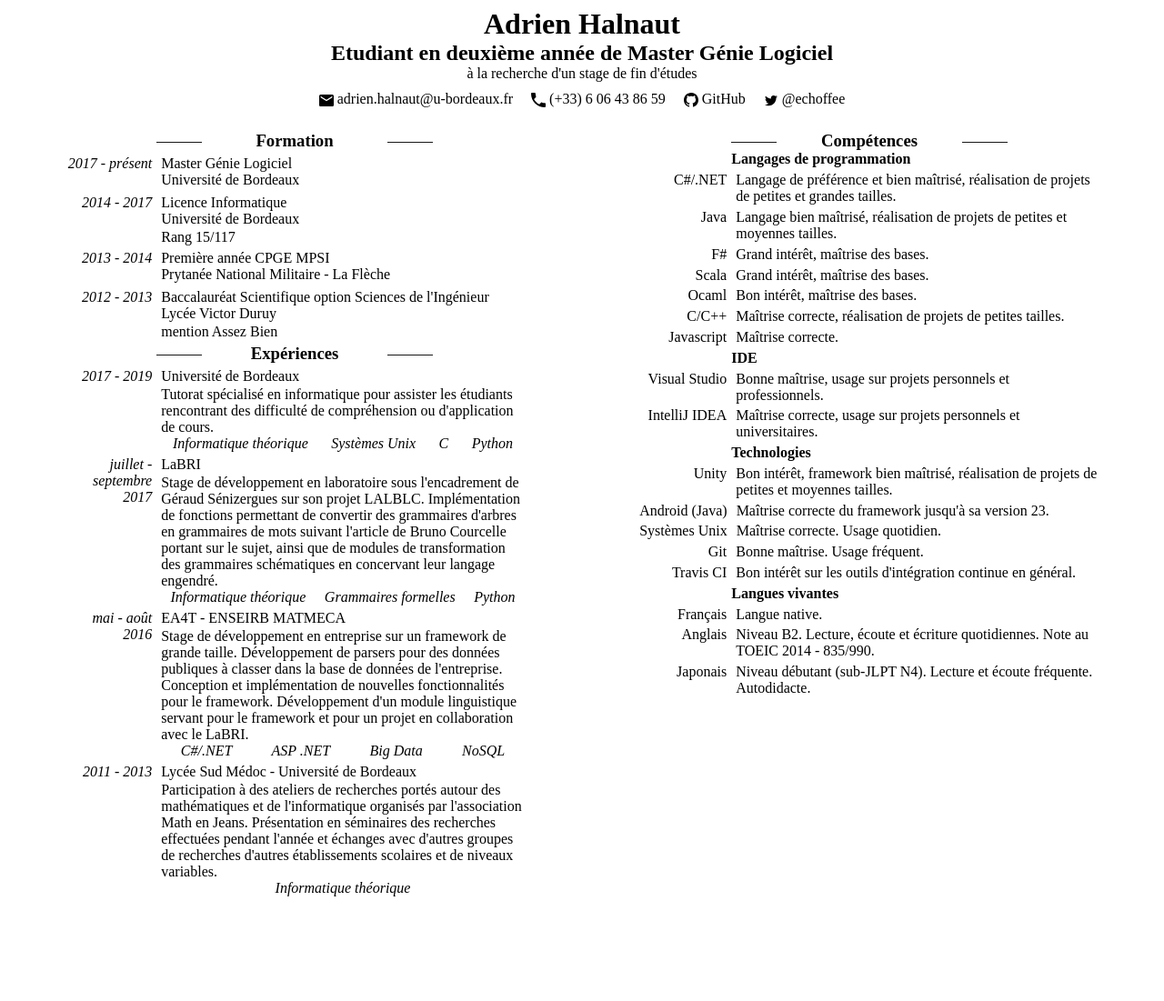
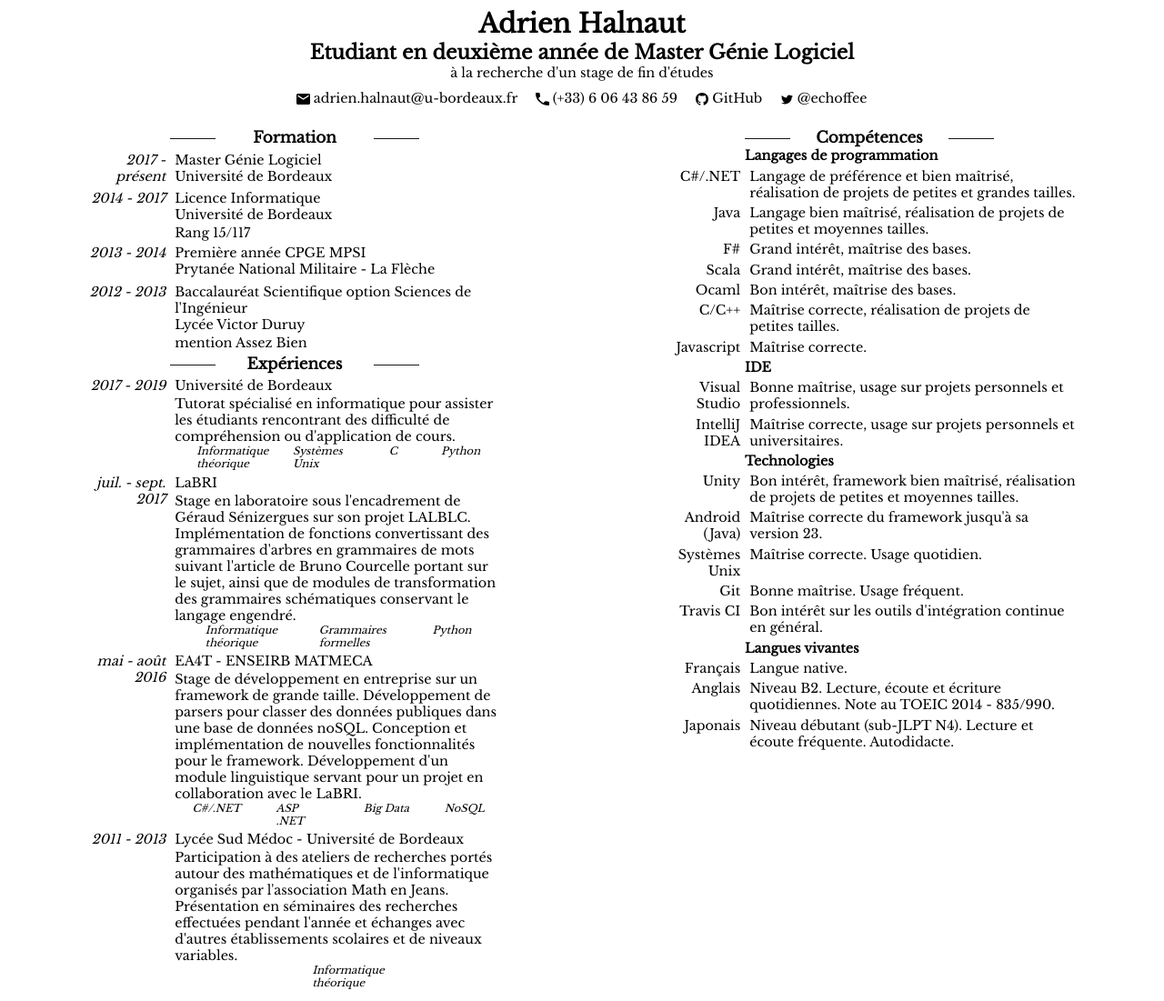
Before and after one commit to eikofee/eikofee.github.io, a Jekyll site: the page built from index.md, in a window 1280 px wide. Shown: the whole page at 91% size. Built offline with Jekyll 4.4.1, drawn with Linux system fonts in a browser that asks for light colours; before the commit the page ends 998 px from its top, so only the background shows below that.

Commit message:
Update style & Change font

```diff
--- a/_data/experiences.yml
+++ b/_data/experiences.yml
@@ -8,9 +8,9 @@
         - C
         - Python
 -
-    year: juillet - septembre 2017
+    year: juil. - sept. 2017
     place: LaBRI
-    desc: Stage de développement en laboratoire sous l'encadrement de Géraud Sénizergues sur son projet LALBLC. Implémentation de fonctions permettant de convertir des grammaires d'arbres en grammaires de mots suivant l'article de Bruno Courcelle portant sur le sujet, ainsi que de modules de transformation des grammaires schématiques en concervant leur langage engendré.
+    desc: Stage en laboratoire sous l'encadrement de Géraud Sénizergues sur son projet LALBLC. Implémentation de fonctions convertissant des grammaires d'arbres en grammaires de mots suivant l'article de Bruno Courcelle portant sur le sujet, ainsi que de modules de transformation des grammaires schématiques conservant le langage engendré.
     skills:
         - Informatique théorique
         - Grammaires formelles
@@ -18,7 +18,7 @@
 -
     year: mai - août 2016
     place: EA4T - ENSEIRB MATMECA
-    desc: Stage de développement en entreprise sur un framework de grande taille. Développement de parsers pour des données publiques à classer dans la base de données de l'entreprise. Conception et implémentation de nouvelles fonctionnalités pour le framework. Développement d'un module linguistique servant pour le framework et pour un projet en collaboration avec le LaBRI.
+    desc: Stage de développement en entreprise sur un framework de grande taille. Développement de parsers pour classer des données publiques dans une base de données noSQL. Conception et implémentation de nouvelles fonctionnalités pour le framework. Développement d'un module linguistique servant pour un projet en collaboration avec le LaBRI.
     skills:
         - C#/.NET
         - ASP .NET
@@ -27,6 +27,6 @@
 -
     year: 2011 - 2013
     place: Lycée Sud Médoc - Université de Bordeaux
-    desc: Participation à des ateliers de recherches portés autour des mathématiques et de l'informatique organisés par l'association Math en Jeans. Présentation en séminaires des recherches effectuées pendant l'année et échanges avec d'autres groupes de recherches d'autres établissements scolaires et de niveaux variables.
+    desc: Participation à des ateliers de recherches portés autour des mathématiques et de l'informatique organisés par l'association Math en Jeans. Présentation en séminaires des recherches effectuées pendant l'année et échanges avec d'autres établissements scolaires et de niveaux variables.
     skills:
         - Informatique théorique
--- a/_includes/head.html
+++ b/_includes/head.html
@@ -2,4 +2,5 @@
     <title>{{ site.data.id.name }}</title>
     <link rel="stylesheet" href="{{ "/css/style.css" | prepend: site.baseurl }}">
     <link rel="stylesheet" href="{{ "/css/print.css" | prepend: site.baseurl }}" media="print">
+    <link href="https://fonts.googleapis.com/css?family=Libre+Baskerville" rel="stylesheet">
 </head>
--- a/css/print.css
+++ b/css/print.css
@@ -1,5 +1,5 @@
 body {
-    font-size: 0.8em;
+    font-size: 0.75em;
 }
 .col {
     max-width: 45%;
@@ -11,6 +11,6 @@ section {
 }
 
 .f-list {
-    margin-bottom: 15px;
-    margin-top: 15px;
+    margin-bottom: 11px;
+    margin-top: 11px;
 }
--- a/css/style.css
+++ b/css/style.css
@@ -1,3 +1,20 @@
+body {
+    font-family: 'Libre Baskerville', serif;
+    font-size: 0.9em;
+}
+
+body * {
+    border-collapse: collapse;
+    padding: 0;
+    margin: 0;
+    border: 0;
+}
+
+p.f-skill {
+    max-width: 5em;
+    font-size: 0.8em;
+}
+
 h4 {
     position: relative;
     left: 20%;
@@ -39,12 +56,6 @@ img {
 }
 
 
-body * {
-    border-collapse: collapse;
-    padding: 0;
-    margin: 0;
-    border: 0;
-}
 
 .f-list {
     display: flex;
@@ -84,6 +95,7 @@ dt {
 dt p{
     vertical-align: top;
     margin-top: 0px;
+    max-width: 6em;
 }
 
 table {
```
